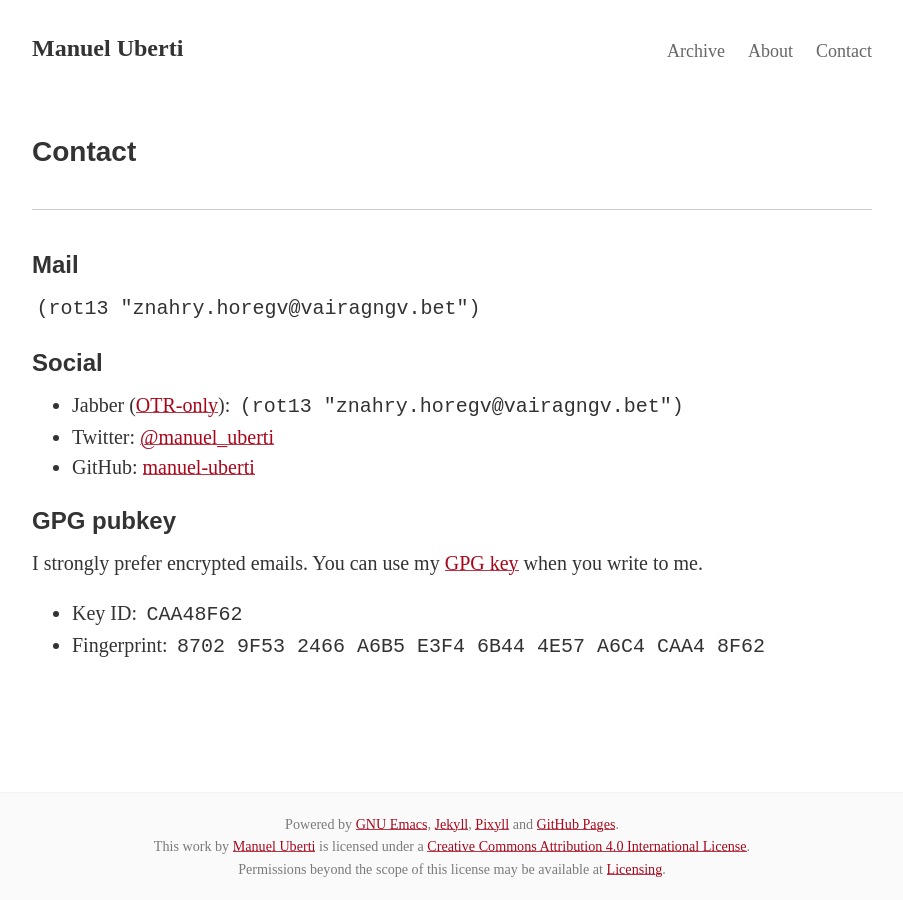
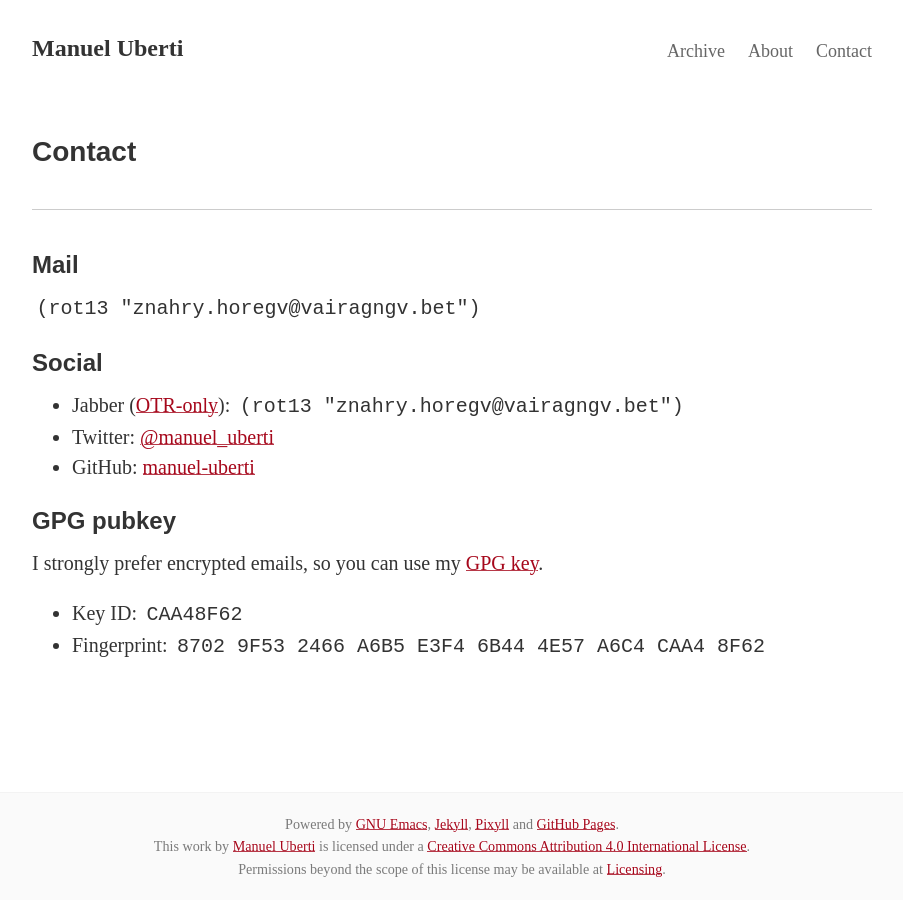
Before and after one commit to manuel-uberti/manuel-uberti.github.io, a Jekyll site: the page built from contact.md, in a window 1280 px wide. Shown: the whole page, without its empty margins (188-1091 px from the left). Built offline with Jekyll 4.4.1, drawn with Linux system fonts in a browser that asks for light colours; some web fonts are replaced.

Commit message:
Be less verbose

```diff
--- a/contact.md
+++ b/contact.md
@@ -17,9 +17,8 @@ tags: contact
 
 ### GPG pubkey  ###
 
-I strongly prefer encrypted emails. You can use my
-[GPG key](https://github.com/manuel-uberti/manuel-uberti.github.io/blob/master/pubkey.txt)
-when you write to me.
+I strongly prefer encrypted emails, so you can use my
+[GPG key](https://github.com/manuel-uberti/manuel-uberti.github.io/blob/master/pubkey.txt).
 
 - Key ID: `CAA48F62`
 - Fingerprint: `8702 9F53 2466 A6B5 E3F4 6B44 4E57 A6C4 CAA4 8F62`
```
